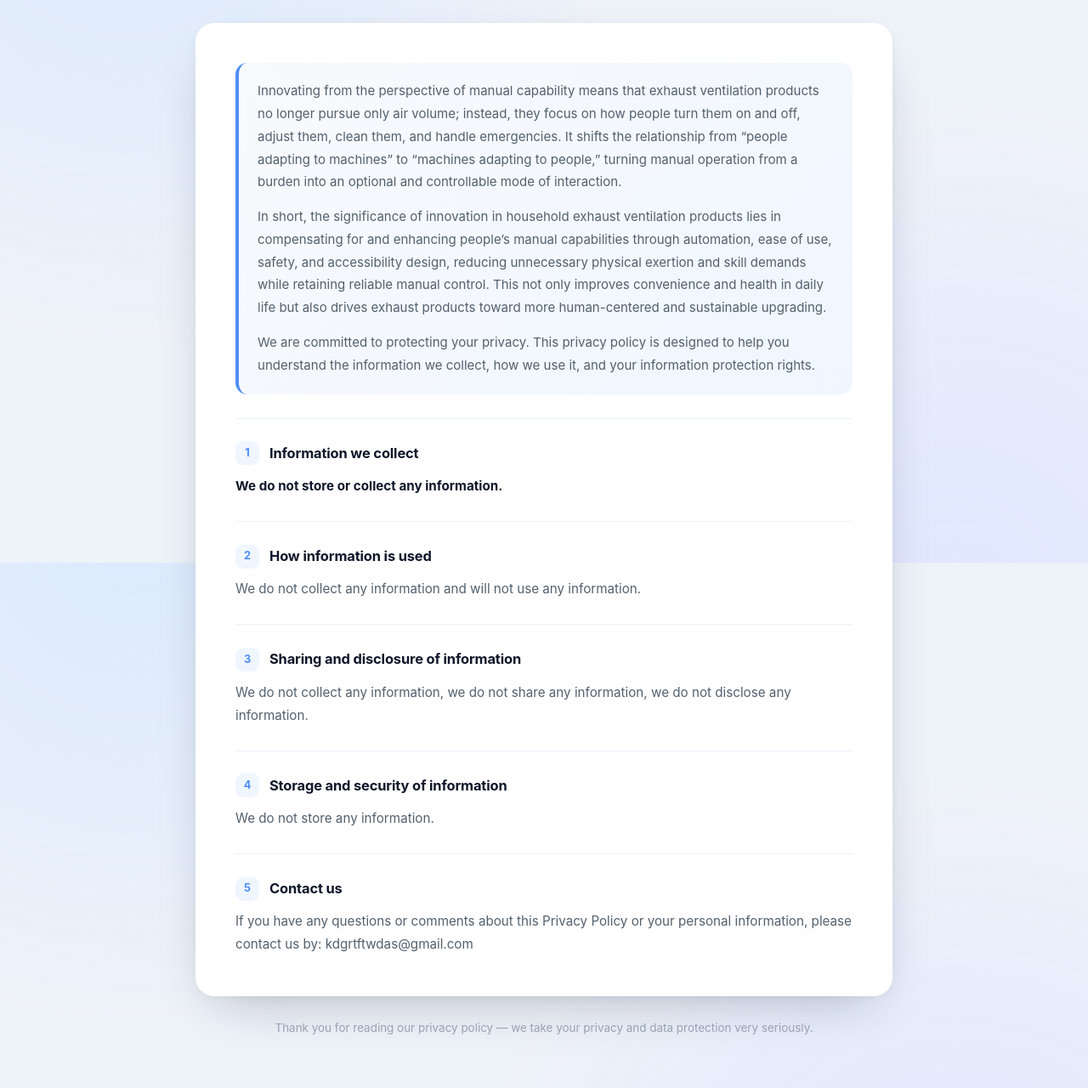
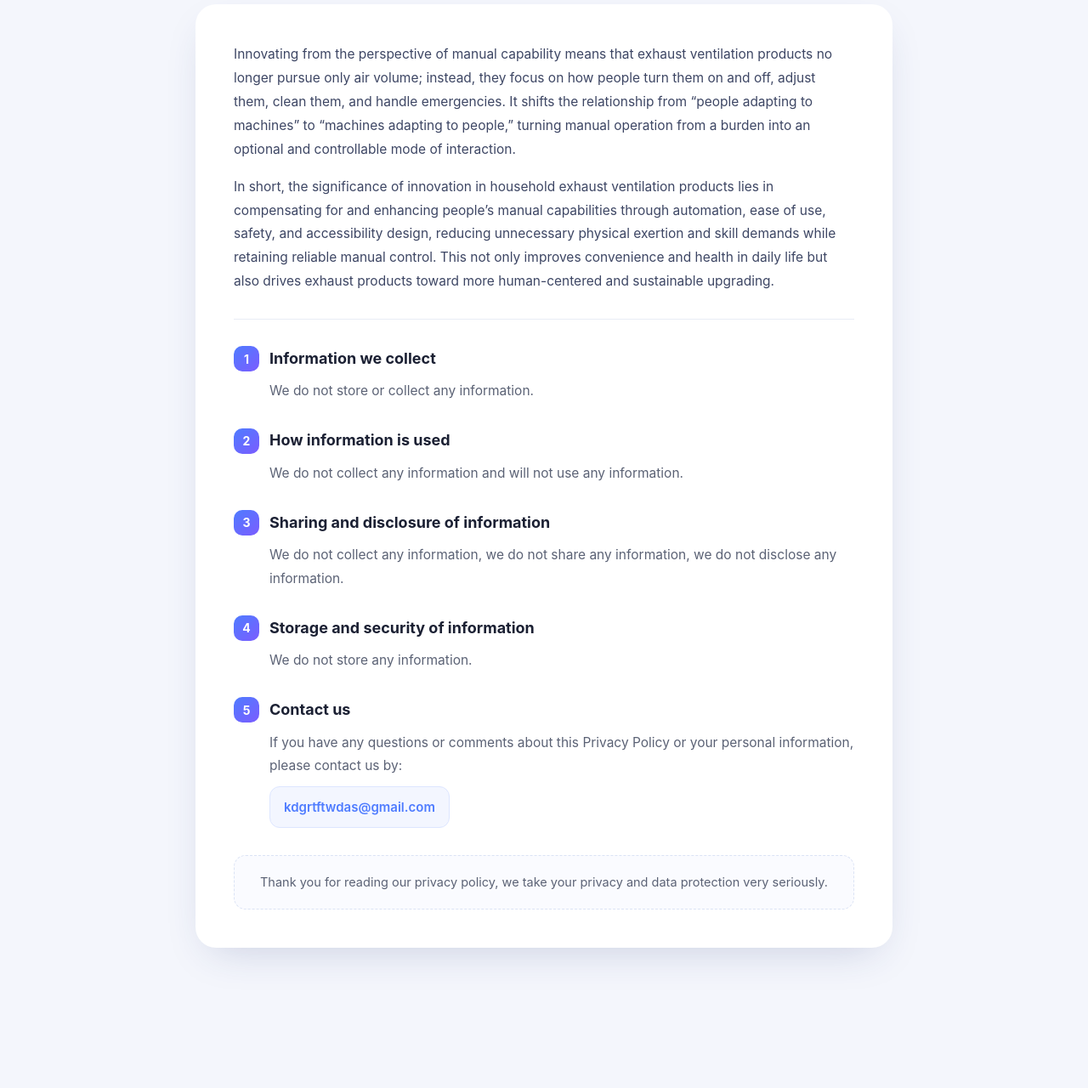
Before and after one commit to DesignCreativity/Residential, a plain HTML site: page index.html in a window 1280 px wide. Shown: the part 138-1418 px from the top of the page at 85% size. After the commit the page ends 1317 px from the top, so only its background shows below. Drawn offline with Linux system fonts and the light colour scheme.

Commit message:
Update index.html

```diff
--- a/index.html
+++ b/index.html
@@ -5,170 +5,138 @@
 <meta name="viewport" content="width=device-width, initial-scale=1.0">
 <title>Privacy Policy</title>
 <style>
-  * {
-    margin: 0;
-    padding: 0;
-    box-sizing: border-box;
+  :root{
+    --brand: #4f7cff;
+    --brand-2: #7b5cff;
+    --ink: #1b2033;
+    --ink-soft: #5b6275;
+    --line: #e8ecf5;
   }
 
-  :root {
-    --ink: #0f172a;
-    --text: #475569;
-    --muted: #7c8798;
-    --line: #edf1f7;
-    --blue: #4f8ef7;
-    --violet: #7c5cf7;
-    --radius: 22px;
+  *{ box-sizing: border-box; margin: 0; padding: 0; }
+
+  body{
+    font-family: -apple-system, BlinkMacSystemFont, "Segoe UI", "PingFang SC",
+                 "Hiragino Sans GB", "Microsoft YaHei", Roboto, Helvetica, Arial, sans-serif;
+    color: var(--ink);
+    line-height: 1.8;
+    background: #f4f6fc;
+    -webkit-font-smoothing: antialiased;
+    min-height: 100vh;
+    padding: 36px 16px 64px;
   }
 
-  body {
-    min-height: 100vh;
-    padding: 56px 20px 72px;
-    font-family: -apple-system, BlinkMacSystemFont, "Segoe UI", Roboto,
-                 "Helvetica Neue", "PingFang SC", "Microsoft YaHei", Arial, sans-serif;
-    color: var(--text);
-    line-height: 1.78;
-    -webkit-font-smoothing: antialiased;
-    background-color: #eef2f9;
-    background-image:
-      radial-gradient(circle at 12% -5%, #dbeafe 0%, transparent 42%),
-      radial-gradient(circle at 88% 105%, #e0e7ff 0%, transparent 42%);
-    background-attachment: fixed;
-  }
-
-  .wrap {
+  .wrap{
     max-width: 820px;
     margin: 0 auto;
   }
 
-  /* ---------- Header ---------- */
-  .hero {
+  /* 标题 */
+  h1{
     text-align: center;
-    margin-bottom: 30px;
+    font-size: clamp(30px, 6vw, 44px);
+    font-weight: 800;
+    letter-spacing: -.02em;
+    margin-bottom: 28px;
+    background: linear-gradient(120deg, #24306b, var(--brand), var(--brand-2));
+    -webkit-background-clip: text;
+    background-clip: text;
+    color: transparent;
   }
 
-  h1 {
-    font-size: clamp(1.7rem, 4vw, 2.25rem);
-    line-height: 1.25;
-    letter-spacing: -.02em;
-    color: var(--ink);
-    font-weight: 700;
+  /* 主卡片 */
+  .card{
+    background: #ffffff;
+    border-radius: 24px;
+    padding: clamp(22px, 4vw, 44px);
+    box-shadow: 0 18px 50px -18px rgba(37, 54, 120, .22);
+    border: 1px solid rgba(255,255,255,.9);
   }
 
-  .subtitle {
-    margin-top: 8px;
-    font-size: .92rem;
-    color: var(--muted);
-    letter-spacing: .01em;
+  /* 引言 */
+  .intro{
+    color: #3d4664;
+    font-size: 15.5px;
+  }
+  .intro p + p{
+    margin-top: 16px;
   }
 
-  /* ---------- Card ---------- */
-  .card {
-    background: #fff;
-    border-radius: var(--radius);
-    padding: clamp(24px, 5vw, 46px);
-    border: 1px solid rgba(255, 255, 255, .9);
-    box-shadow:
-      0 24px 60px -24px rgba(15, 23, 42, .28),
-      0 2px 10px rgba(15, 23, 42, .04);
+  /* 分割线 */
+  .divider{
+    height: 1px;
+    background: var(--line);
+    margin: 30px 0;
   }
 
-  /* ---------- Intro ---------- */
-  .intro {
-    padding: 20px 22px;
-    border-radius: 14px;
-    border-left: 4px solid var(--blue);
-    background: linear-gradient(135deg, #f8fafc, #eff6ff);
-    font-size: .94rem;
-    color: #52606d;
+  /* 章节 */
+  .section{
+    margin-top: 28px;
+  }
+  .section:first-of-type{
+    margin-top: 0;
   }
 
-  .intro p + p {
-    margin-top: 14px;
-  }
-
-  /* ---------- Sections ---------- */
-  .section {
-    margin-top: 28px;
-    padding-top: 26px;
-    border-top: 1px solid var(--line);
-  }
-
-  .section h2 {
+  .section h2{
     display: flex;
     align-items: center;
     gap: 12px;
-    margin-bottom: 10px;
-    font-size: 1.03rem;
-    font-weight: 650;
-    color: var(--ink);
-    letter-spacing: -.01em;
+    font-size: 18px;
+    font-weight: 700;
+    color: #1b2033;
+    margin-bottom: 8px;
   }
 
-  .num {
-    flex: none;
-    width: 28px;
-    height: 28px;
-    display: grid;
+  .num{
+    display: inline-grid;
     place-items: center;
-    border-radius: 9px;
-    background: #eff6ff;
-    color: var(--blue);
-    font-size: .8rem;
-    font-weight: 700;
+    width: 30px;
+    height: 30px;
+    border-radius: 10px;
+    font-size: 14px;
+    color: #fff;
+    background: linear-gradient(140deg, var(--brand), var(--brand-2));
+    flex: 0 0 auto;
   }
 
-  .section p {
-    font-size: .95rem;
-    color: #52606d;
+  .section p{
+    color: var(--ink-soft);
+    font-size: 15.5px;
+    padding-left: 42px;
   }
 
-  .section strong {
-    color: var(--ink);
-    font-weight: 650;
+  /* 邮箱纯文本 */
+  .email-text{
+    display: inline-block;
+    margin: 10px 0 0 42px;
+    padding: 10px 16px;
+    border-radius: 12px;
+    background: #f3f6ff;
+    border: 1px solid #dde6ff;
+    color: var(--brand);
+    font-weight: 600;
+    font-size: 15px;
+    word-break: break-all;
   }
 
-  /* ---------- Mail button ---------- */
-  .mail {
-    display: inline-flex;
-    align-items: center;
-    gap: 10px;
-    margin-top: 16px;
-    padding: 12px 20px;
-    border-radius: 13px;
-    font-size: .92rem;
-    font-weight: 600;
-    color: #fff;
-    text-decoration: none;
-    word-break: break-all;
-    background: linear-gradient(135deg, var(--blue), var(--violet));
-    box-shadow: 0 12px 24px -10px rgba(79, 142, 247, .8);
-    transition: transform .18s ease, box-shadow .18s ease;
+  /* 结尾 */
+  .thanks{
+    margin-top: 32px;
+    padding: 18px 20px;
+    border-radius: 14px;
+    background: #fafbff;
+    border: 1px dashed #dbe3f5;
+    color: var(--ink-soft);
+    font-size: 14.5px;
+    text-align: center;
   }
 
-  .mail:hover {
-    transform: translateY(-2px);
-    box-shadow: 0 16px 28px -10px rgba(79, 142, 247, .9);
-  }
-
-  .mail:active {
-    transform: translateY(0);
-  }
-
-  /* ---------- Footer ---------- */
-  .footer {
-    margin-top: 26px;
-    text-align: center;
-    font-size: .84rem;
-    color: #98a2b3;
-  }
-
-  /* ---------- Mobile ---------- */
-  @media (max-width: 520px) {
-    body { padding: 36px 14px 52px; }
-    .intro { padding: 16px 16px; }
-    .section { margin-top: 22px; padding-top: 20px; }
-    .mail { width: 100%; justify-content: center; }
+  @media (max-width: 520px){
+    body{ padding: 24px 12px 48px; }
+    .section p{ padding-left: 0; }
+    .email-text{ margin-left: 0; display: block; }
+    .num{ width: 28px; height: 28px; font-size: 13px; }
+    .section h2{ gap: 10px; }
   }
 </style>
 </head>
@@ -176,69 +144,50 @@
 
 <div class="wrap">
 
-  <header class="hero">
-    <h1>Privacy Policy</h1>
-    <p class="subtitle">Your privacy and data protection matter to us.</p>
-  </header>
+  <h1>Privacy Policy</h1>
 
   <main class="card">
 
+    <!-- 原文引言两段 -->
     <div class="intro">
-      <p>
-        Innovating from the perspective of manual capability means that exhaust ventilation
-        products no longer pursue only air volume; instead, they focus on how people turn them
-        on and off, adjust them, clean them, and handle emergencies. It shifts the relationship
-        from “people adapting to machines” to “machines adapting to people,” turning manual
-        operation from a burden into an optional and controllable mode of interaction.
-      </p>
-      <p>
-        In short, the significance of innovation in household exhaust ventilation products lies
-        in compensating for and enhancing people’s manual capabilities through automation, ease
-        of use, safety, and accessibility design, reducing unnecessary physical exertion and
-        skill demands while retaining reliable manual control. This not only improves convenience
-        and health in daily life but also drives exhaust products toward more human-centered and
-        sustainable upgrading.
-      </p>
-      <p>
-        We are committed to protecting your privacy. This privacy policy is designed to help you
-        understand the information we collect, how we use it, and your information protection rights.
-      </p>
+      <p>Innovating from the perspective of manual capability means that exhaust ventilation products no longer pursue only air volume; instead, they focus on how people turn them on and off, adjust them, clean them, and handle emergencies. It shifts the relationship from “people adapting to machines” to “machines adapting to people,” turning manual operation from a burden into an optional and controllable mode of interaction.</p>
+      <p>In short, the significance of innovation in household exhaust ventilation products lies in compensating for and enhancing people’s manual capabilities through automation, ease of use, safety, and accessibility design, reducing unnecessary physical exertion and skill demands while retaining reliable manual control. This not only improves convenience and health in daily life but also drives exhaust products toward more human-centered and sustainable upgrading.</p>
     </div>
 
-    <section class="section">
+    <div class="divider"></div>
+
+    <!-- 原文隐私政策条款 -->
+    <div class="section">
       <h2><span class="num">1</span>Information we collect</h2>
-      <p><strong>We do not store or collect any information.</strong></p>
-    </section>
+      <p>We do not store or collect any information.</p>
+    </div>
 
-    <section class="section">
+    <div class="section">
       <h2><span class="num">2</span>How information is used</h2>
       <p>We do not collect any information and will not use any information.</p>
-    </section>
+    </div>
 
-    <section class="section">
+    <div class="section">
       <h2><span class="num">3</span>Sharing and disclosure of information</h2>
       <p>We do not collect any information, we do not share any information, we do not disclose any information.</p>
-    </section>
+    </div>
 
-    <section class="section">
+    <div class="section">
       <h2><span class="num">4</span>Storage and security of information</h2>
       <p>We do not store any information.</p>
-    </section>
+    </div>
 
-    <section class="section">
+    <div class="section">
       <h2><span class="num">5</span>Contact us</h2>
-      <p>
-        If you have any questions or comments about this Privacy Policy or your personal
-        information, please contact us by: kdgrtftwdas@gmail.com
-      </p>
+      <p>If you have any questions or comments about this Privacy Policy or your personal information, please contact us by:</p>
+      <span class="email-text">kdgrtftwdas@gmail.com</span>
+    </div>
 
-    </section>
+    <div class="thanks">
+      Thank you for reading our privacy policy, we take your privacy and data protection very seriously.
+    </div>
 
   </main>
-
-  <p class="footer">
-    Thank you for reading our privacy policy — we take your privacy and data protection very seriously.
-  </p>
 
 </div>
 
```
